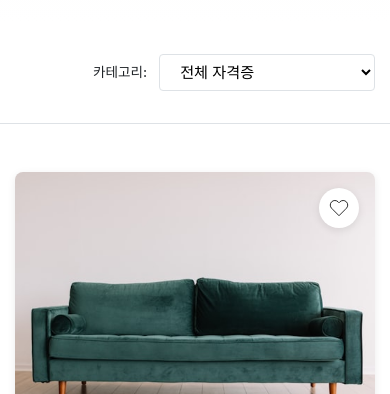
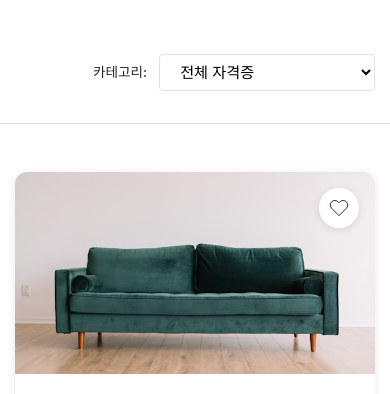
Before and after one commit to dokbun2/yjedu, a website: page furniture.html in a window 390 px wide. Shown: the part 270-664 px from the top of the page. Drawn offline with Linux system fonts and the light colour scheme; a web font is replaced by a local one.

Commit message:
Update product card layout for certification page
- Change grid layout from 4 columns to 3 columns
- Implement 16:9 aspect ratio for card images
- Increase card width and improve spacing
- Update border radius and shadow for modern look
- Optimize responsive layout for mobile and tablet

```diff
--- a/css/styles.css
+++ b/css/styles.css
@@ -891,6 +891,7 @@ section {
 
     .products-grid {
         grid-template-columns: 1fr;
+        gap: 1.5rem;
     }
 
     .package-detail-info h2 {
@@ -1199,20 +1200,24 @@ section {
 
 .products-grid {
     display: grid;
-    grid-template-columns: repeat(4, 1fr);
-    gap: 2rem;
+    grid-template-columns: repeat(3, 1fr);
+    gap: 2.5rem;
     margin-bottom: 3rem;
+    max-width: 1400px;
+    margin-left: auto;
+    margin-right: auto;
 }
 
 .product-card {
     background: var(--white);
-    border-radius: 8px;
+    border-radius: 12px;
     overflow: hidden;
-    box-shadow: 0 2px 8px rgba(0, 0, 0, 0.08);
+    box-shadow: 0 2px 10px rgba(0, 0, 0, 0.1);
     transition: transform 0.3s ease, box-shadow 0.3s ease;
     text-decoration: none;
     color: inherit;
     display: block;
+    width: 100%;
 }
 
 .product-card:hover {
@@ -1223,11 +1228,15 @@ section {
 .product-image {
     position: relative;
     width: 100%;
-    height: 280px;
+    padding-bottom: 56.25%; /* 16:9 Aspect Ratio */
     overflow: hidden;
+    background: #f5f5f5;
 }
 
 .product-image img {
+    position: absolute;
+    top: 0;
+    left: 0;
     width: 100%;
     height: 100%;
     object-fit: cover;
@@ -2607,6 +2616,7 @@ section {
 @media (max-width: 992px) {
     .products-grid {
         grid-template-columns: repeat(2, 1fr);
+        gap: 2rem;
     }
 
     .package-detail-content,
@@ -2639,6 +2649,7 @@ section {
 
     .products-grid {
         grid-template-columns: 1fr;
+        gap: 1.5rem;
     }
 
     .filter-bar {
```
